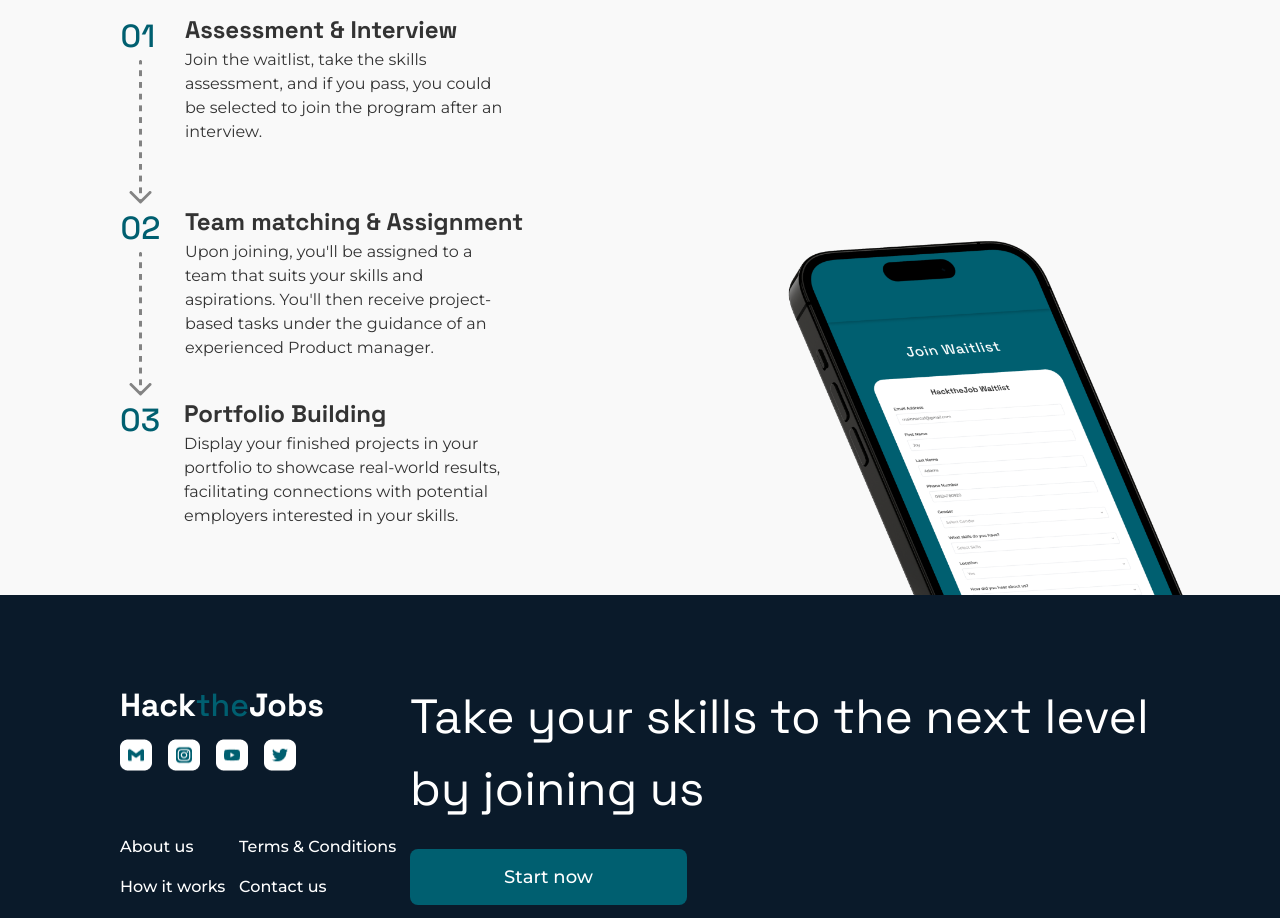
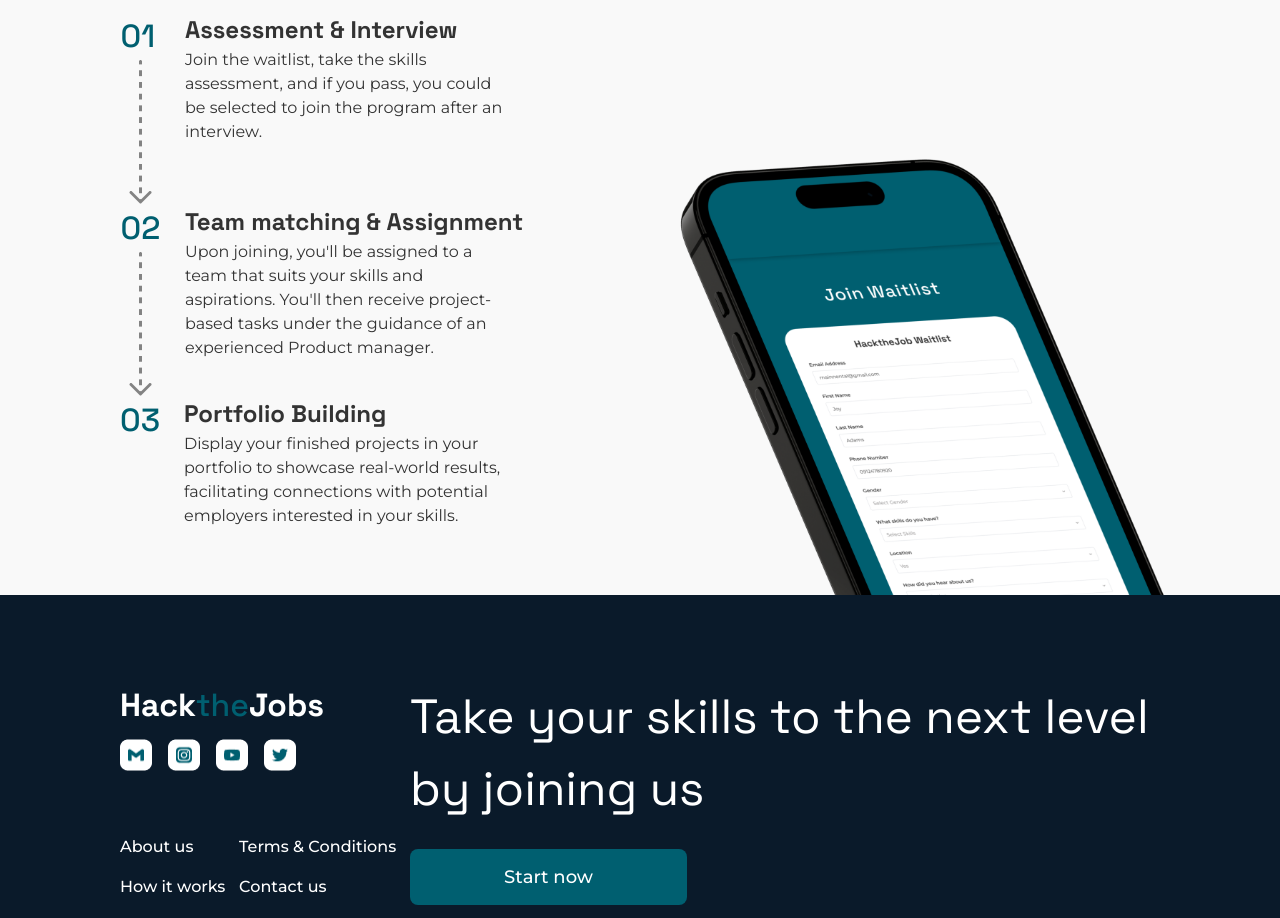
Before and after one commit to Grazac-Project/Prooval-website, a Next.js app: page / in a window 1280 px wide. Shown: the part 1840-2758 px from the top of the page. Built offline with nearby package versions, Linux system fonts and the light colour scheme.

Commit message:
phone image changed

```diff
--- a/src/app/page.js
+++ b/src/app/page.js
@@ -126,8 +126,8 @@ export default function Home() {
           </div>
         </div>
         <div className=''>
-          <Image src='/iPhone.png' width={979.76} height={725.96} alt='iPhone' className='block sm:hidden'/>
-          <Image src='/iPhonesmall.png' width={339} height={387} priority alt='iPhone on mobile screen' className='hidden sm:block sm:mt-5 pb-[50px]'/>
+          <Image src='/phone.png' width={979.76} height={725.96} alt='iPhone' className='block lg:hidden'/>
+          <Image src='/iPhonesmall.png' width={339} height={387} priority alt='iPhone on mobile screen' className='hidden lg:block sm:mt-5 pb-[50px]'/>
         </div>
       </section>
       <Footer />
```
Also changed, not shown: public/phone.png (added).
